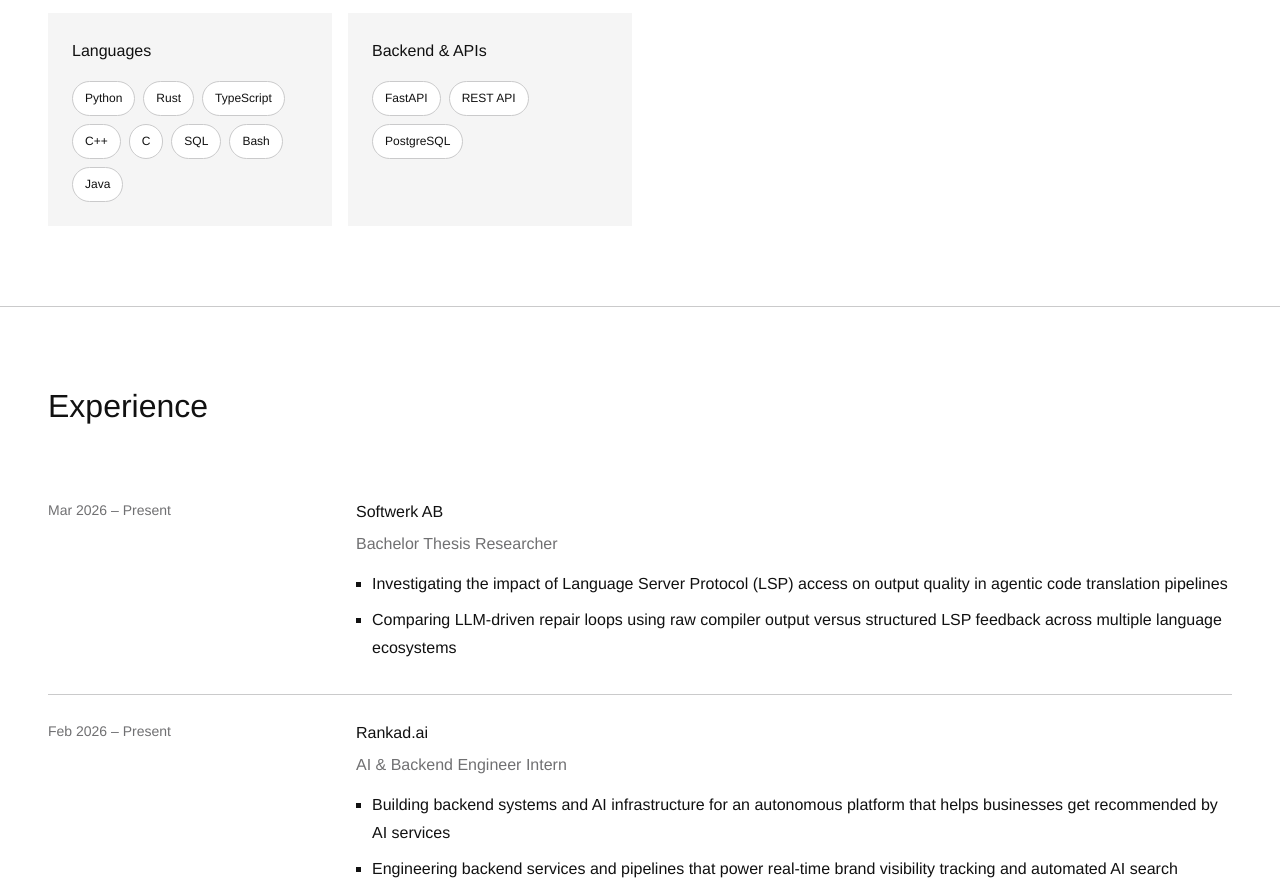
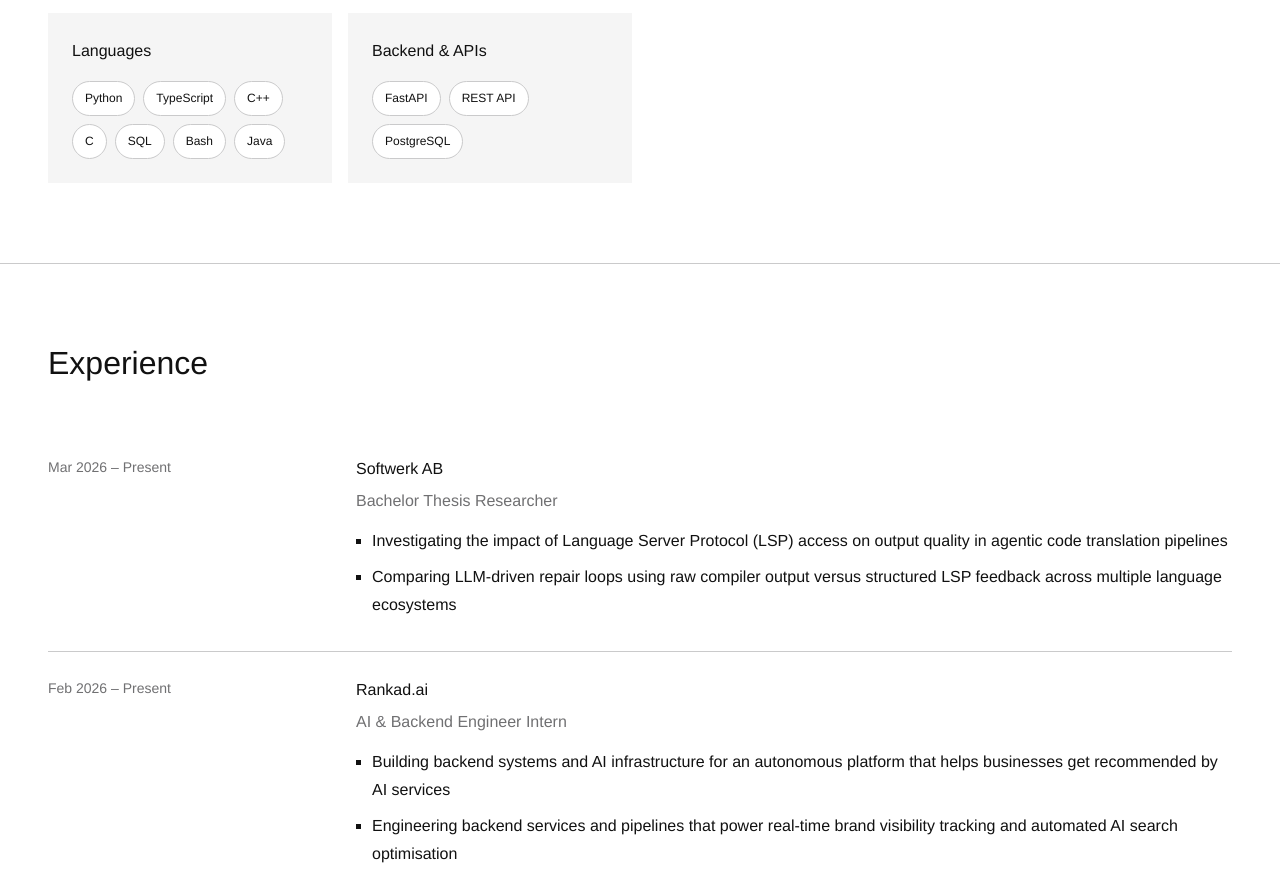
Before and after one commit to youni20/portfolio, a plain HTML site: page index.html in a window 1280 px wide. Shown: the part 1572-2453 px from the top of the page. Drawn offline with Linux system fonts and the light colour scheme.

Commit message:
Remove Rust from tech languages section
Removed Rust from the list of programming languages.

```diff
--- a/index.html
+++ b/index.html
@@ -187,7 +187,6 @@
                         <h3 class="tech-card-title">Languages</h3>
                         <div class="tech-chips">
                             <span class="tech-chip">Python</span>
-                            <span class="tech-chip">Rust</span>
                             <span class="tech-chip">TypeScript</span>
                             <span class="tech-chip">C++</span>
                             <span class="tech-chip">C</span>
```
